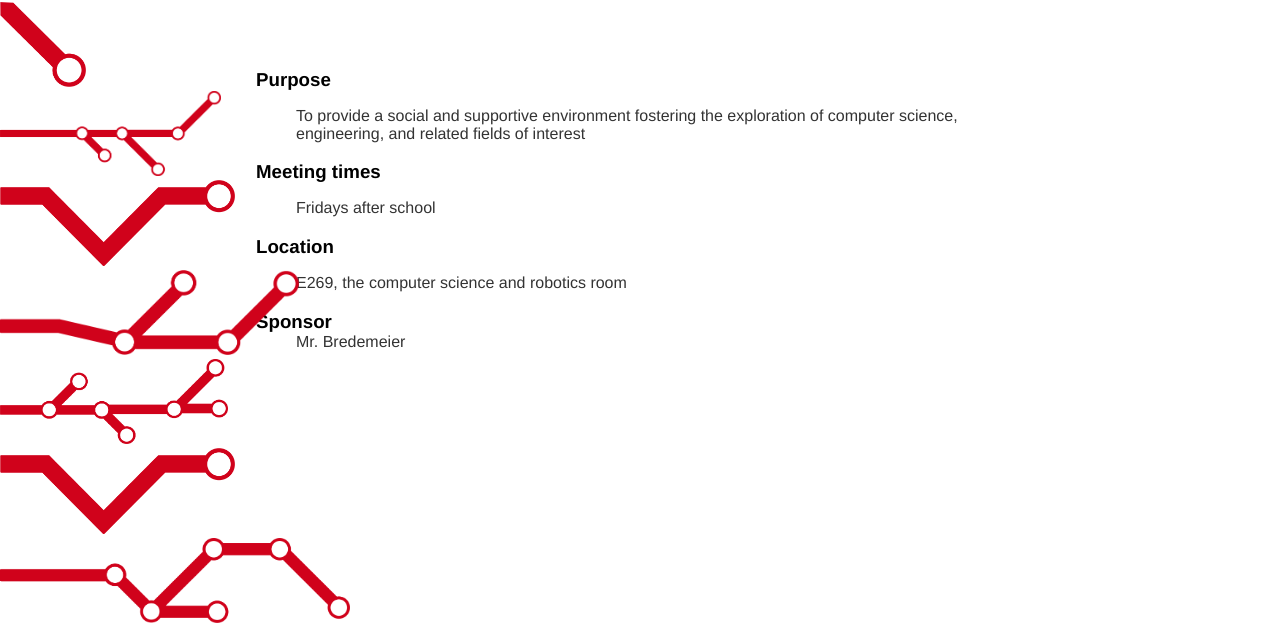
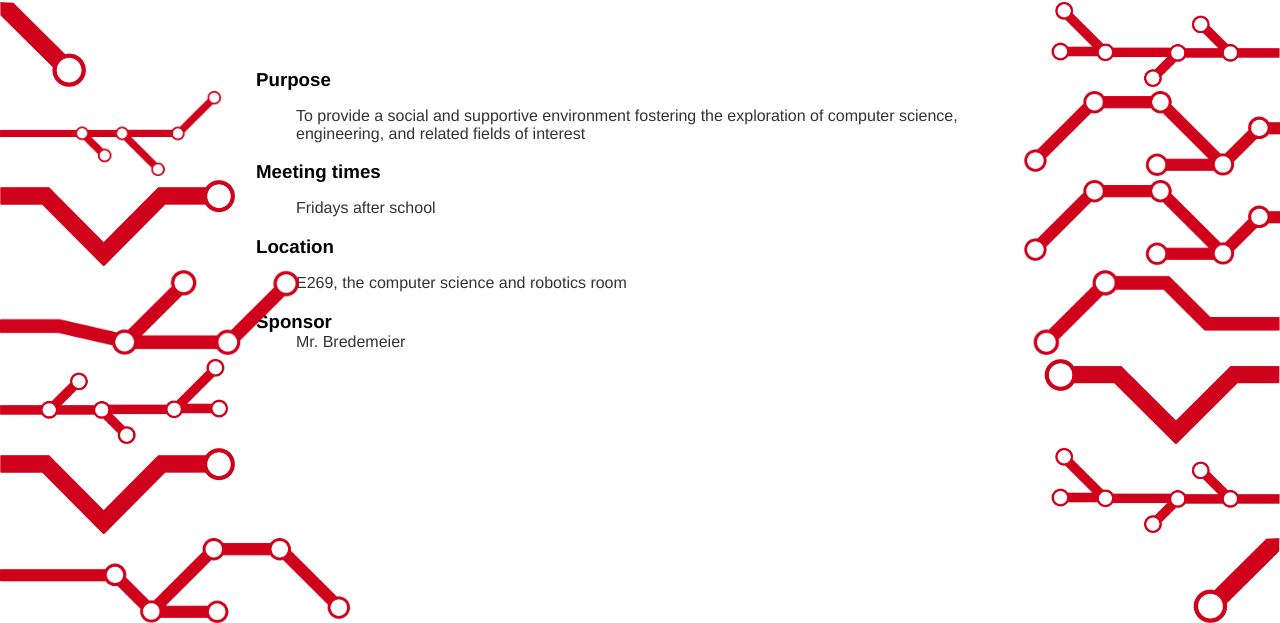
Before and after one commit to intocs/intocs.github.io, a plain HTML site: page index.html in a window 1280 px wide. Shown: the part 177-800 px from the top of the page. Drawn offline with nearby package versions, Linux system fonts and the light colour scheme.

```diff
--- a/css/main.css
+++ b/css/main.css
@@ -26,6 +26,14 @@
     position: fixed;
 }
 
+.border-sprite {
+    -moz-transform: scale(-1, 1);
+    -webkit-transform: scale(-1, 1);
+    -o-transform: scale(-1, 1);
+    transform: scale(-1, 1);
+    filter: FlipH;
+}
+
 #left {
     float: left;
     text-align: left;
@@ -33,6 +41,7 @@
 
 #right {
     right: 0;
+    text-align: right;
 }
 
 .active {
--- a/js/border.js
+++ b/js/border.js
@@ -7,7 +7,6 @@
 
 
 window.onload = function() {
-    var rightArray = [];
     for (i = 0; i < viewportHeight / spriteHeight; i++) {
         this.img = document.createElement("img");
         this.img.src = 'url(/' + images[Math.floor(Math.random() * images.length)];
@@ -15,4 +14,12 @@
         parent = document.getElementById("left");
         parent.appendChild(this.img);
     }
+    for (i = 0; i < viewportHeight / spriteHeight; i++) {
+        this.img = document.createElement("img");
+        this.img.src = 'url(/' + images[Math.floor(Math.random() * images.length)];
+        this.img.style.height = spriteHeight.toString() + "px";
+        this.img.className = "border-sprite";
+        parent = document.getElementById("right");
+        parent.appendChild(this.img);
+    }
 }
```
